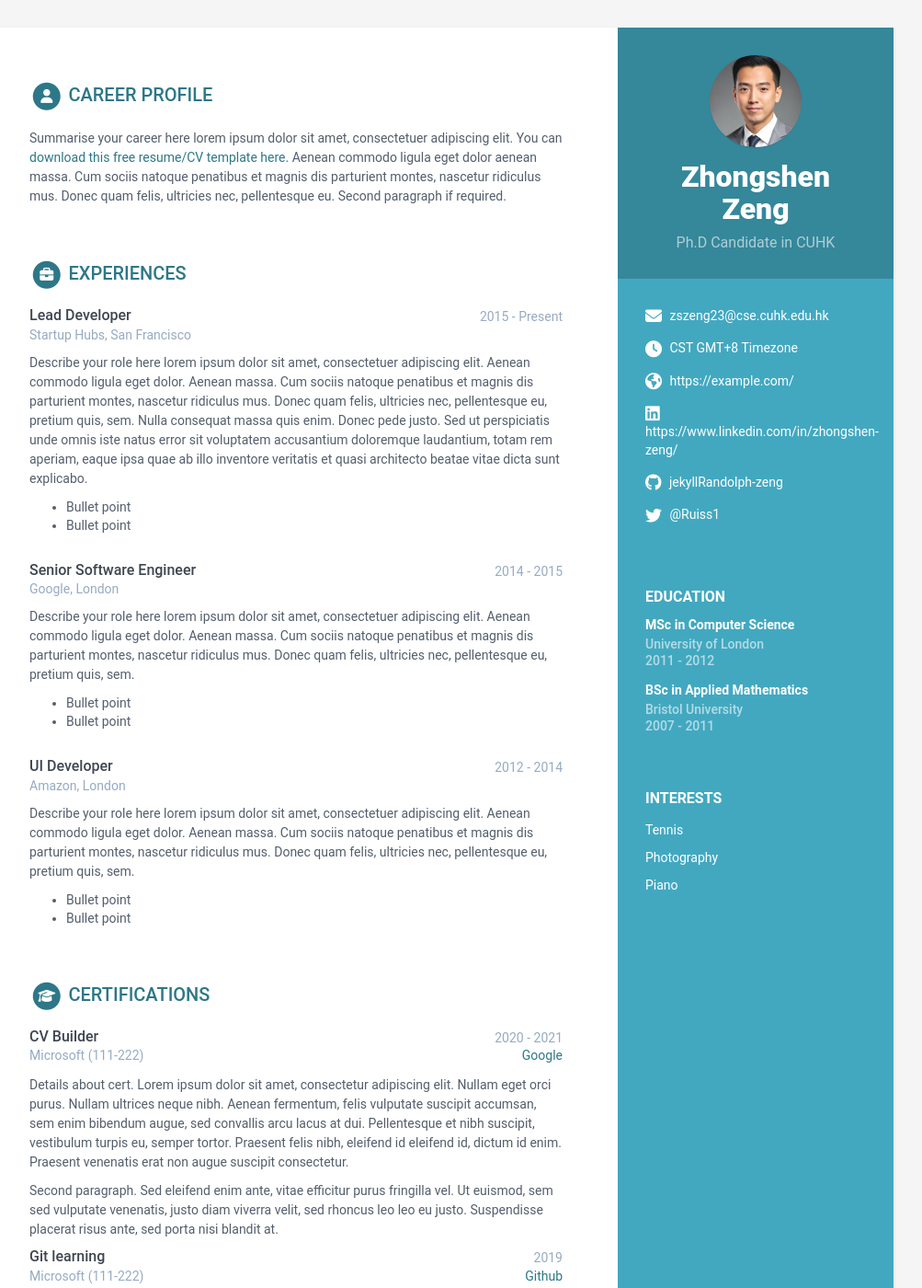
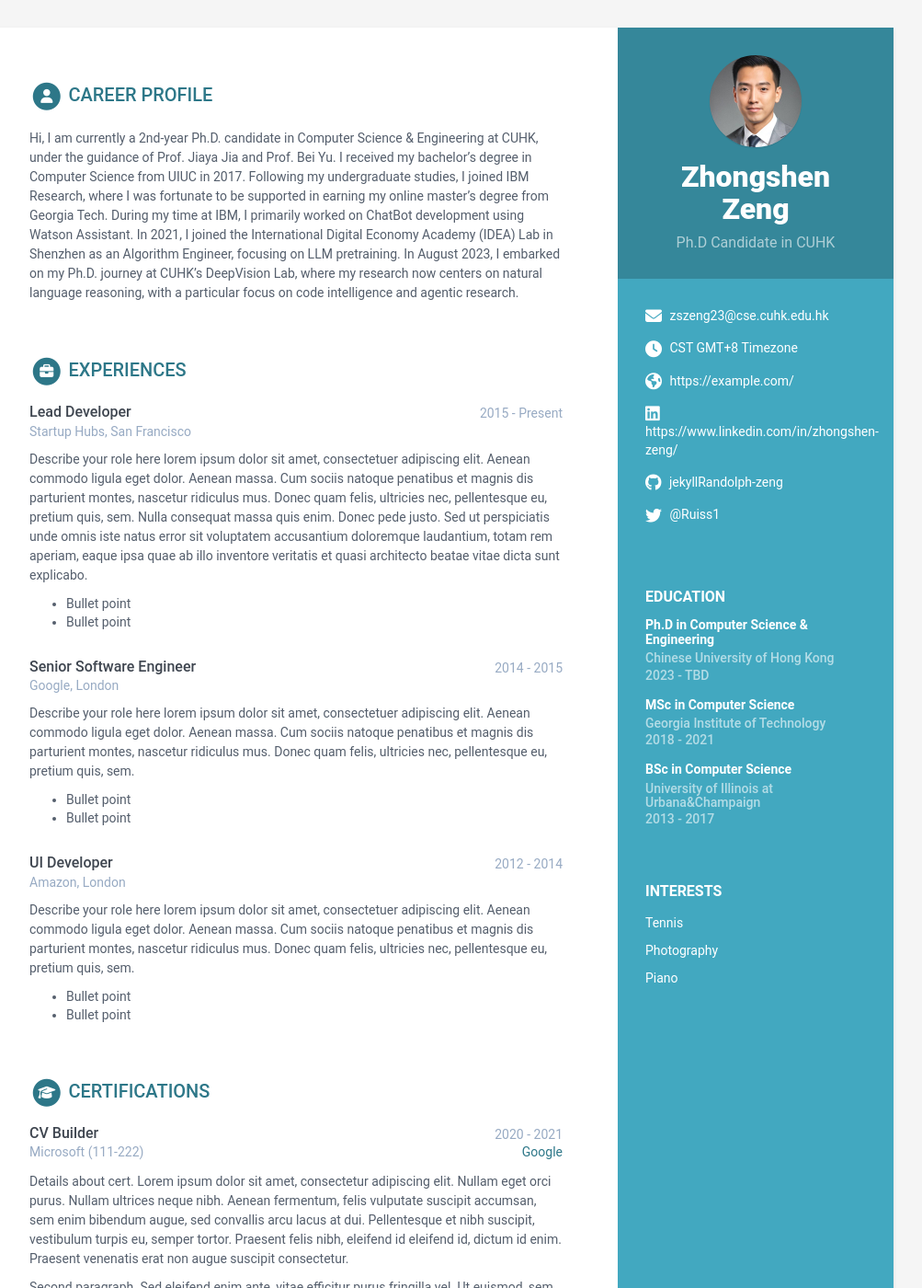
Before and after one commit to Randolph-zeng/zhongshen-zeng, a Jekyll site: the page built from index.html, in a window 1280 px wide and 1400 px high. Shown: the whole window at 92% size, without its empty margins (168-1171 px from the left). Built offline with Jekyll 4.4.1, drawn with Linux system fonts in a browser that asks for light colours.

Commit message:
update personal info

```diff
--- a/_data/data.yml
+++ b/_data/data.yml
@@ -60,37 +60,38 @@ sidebar:
 career-profile:
     title: Career Profile
     summary: |
-      Summarise your career here lorem ipsum dolor sit amet, consectetuer
-      adipiscing elit. You can [download this free resume/CV template here]().
-      Aenean commodo ligula eget dolor aenean massa. Cum sociis natoque
-      penatibus et magnis dis parturient montes, nascetur ridiculus mus.
-      Donec quam felis, ultricies nec, pellentesque eu.
-      Second paragraph if required.
+      Hi, I am currently a 2nd-year Ph.D. candidate in Computer Science & Engineering at CUHK, under the guidance of Prof. Jiaya Jia and Prof. Bei Yu. I received my bachelor's degree in Computer Science from UIUC in 2017. Following my undergraduate studies, I joined IBM Research, where I was fortunate to be supported in earning my online master's degree from Georgia Tech. During my time at IBM, I primarily worked on ChatBot development using Watson Assistant.
+      In 2021, I joined the International Digital Economy Academy (IDEA) Lab in Shenzhen as an Algorithm Engineer, focusing on LLM pretraining. In August 2023, I embarked on my Ph.D. journey at CUHK's DeepVision Lab, where my research now centers on natural language reasoning, with a particular focus on code intelligence and agentic research.
+
 education:
     title: Education
     info:
+      - degree: Ph.D in Computer Science & Engineering
+        university: Chinese University of Hong Kong
+        time: 2023 - TBD
+
       - degree: MSc in Computer Science
-        university: University of London
-        time: 2011 - 2012
-        details: |
-          Describe your study here lorem ipsum dolor sit amet, consectetuer
-          adipiscing elit. Aenean commodo ligula eget dolor. Aenean massa. Cum
-          sociis natoque penatibus et magnis dis parturient montes, nascetur
-          ridiculus mus. Donec quam felis, ultricies nec, pellentesque eu,
-          pretium quis, sem.
-            - Bullet point
-            - Bullet point
-      - degree: BSc in Applied Mathematics
-        university: Bristol University
-        time: 2007 - 2011
-        details: |
-          Describe your study here lorem ipsum dolor sit amet, consectetuer
-          adipiscing elit. Aenean commodo ligula eget dolor. Aenean massa. Cum
-          sociis natoque penatibus et magnis dis parturient montes, nascetur
-          ridiculus mus. Donec quam felis, ultricies nec, pellentesque eu,
-          pretium quis, sem.
-            - Bullet point
-            - Bullet point
+        university: Georgia Institute of Technology
+        time: 2018 - 2021
+        # details: |
+        #   Describe your study here lorem ipsum dolor sit amet, consectetuer
+        #   adipiscing elit. Aenean commodo ligula eget dolor. Aenean massa. Cum
+        #   sociis natoque penatibus et magnis dis parturient montes, nascetur
+        #   ridiculus mus. Donec quam felis, ultricies nec, pellentesque eu,
+        #   pretium quis, sem.
+        #     - Bullet point
+        #     - Bullet point
+      - degree: BSc in Computer Science
+        university: University of Illinois at Urbana&Champaign
+        time: 2013 - 2017
+        # details: |
+        #   Describe your study here lorem ipsum dolor sit amet, consectetuer
+        #   adipiscing elit. Aenean commodo ligula eget dolor. Aenean massa. Cum
+        #   sociis natoque penatibus et magnis dis parturient montes, nascetur
+        #   ridiculus mus. Donec quam felis, ultricies nec, pellentesque eu,
+        #   pretium quis, sem.
+        #     - Bullet point
+        #     - Bullet point
 
 experiences:
     title: Experiences
```
